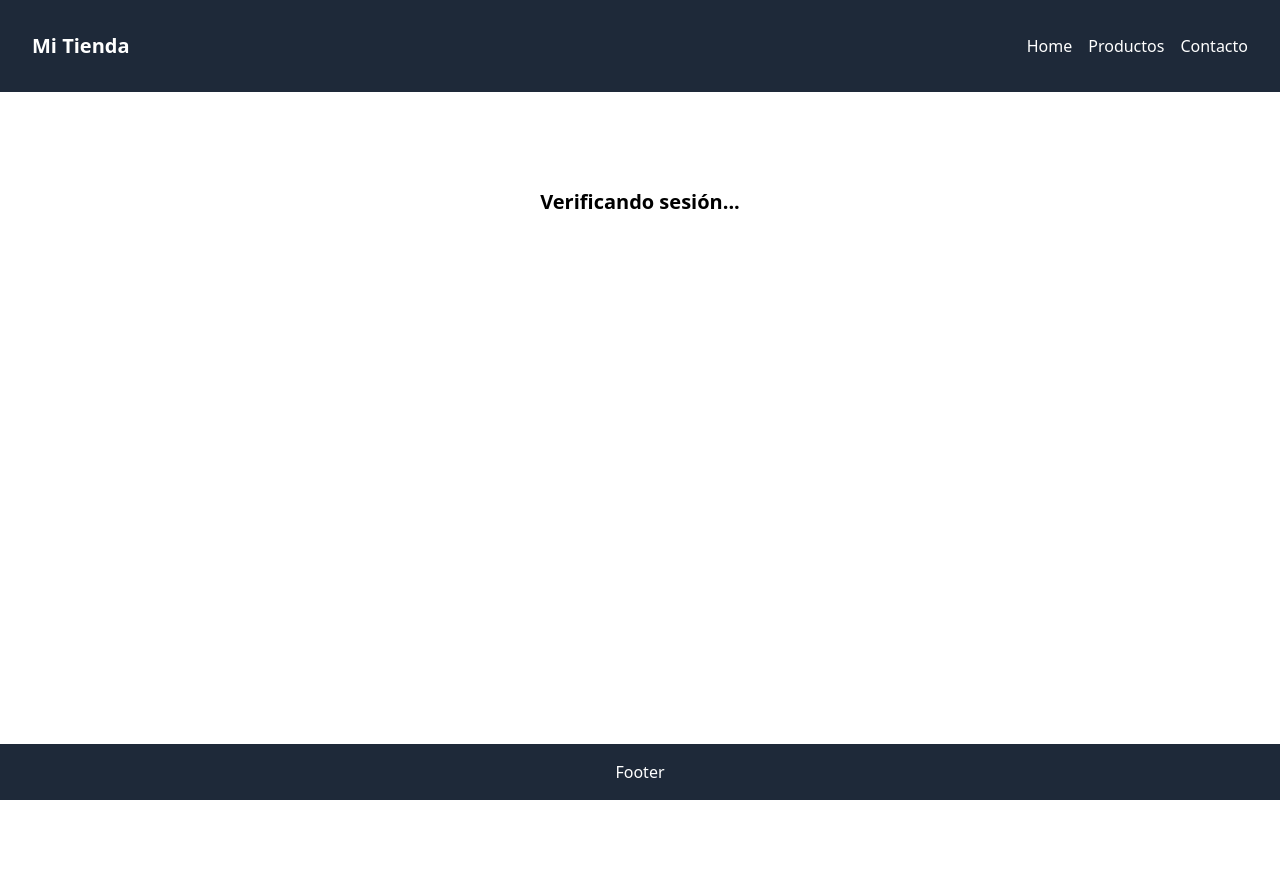
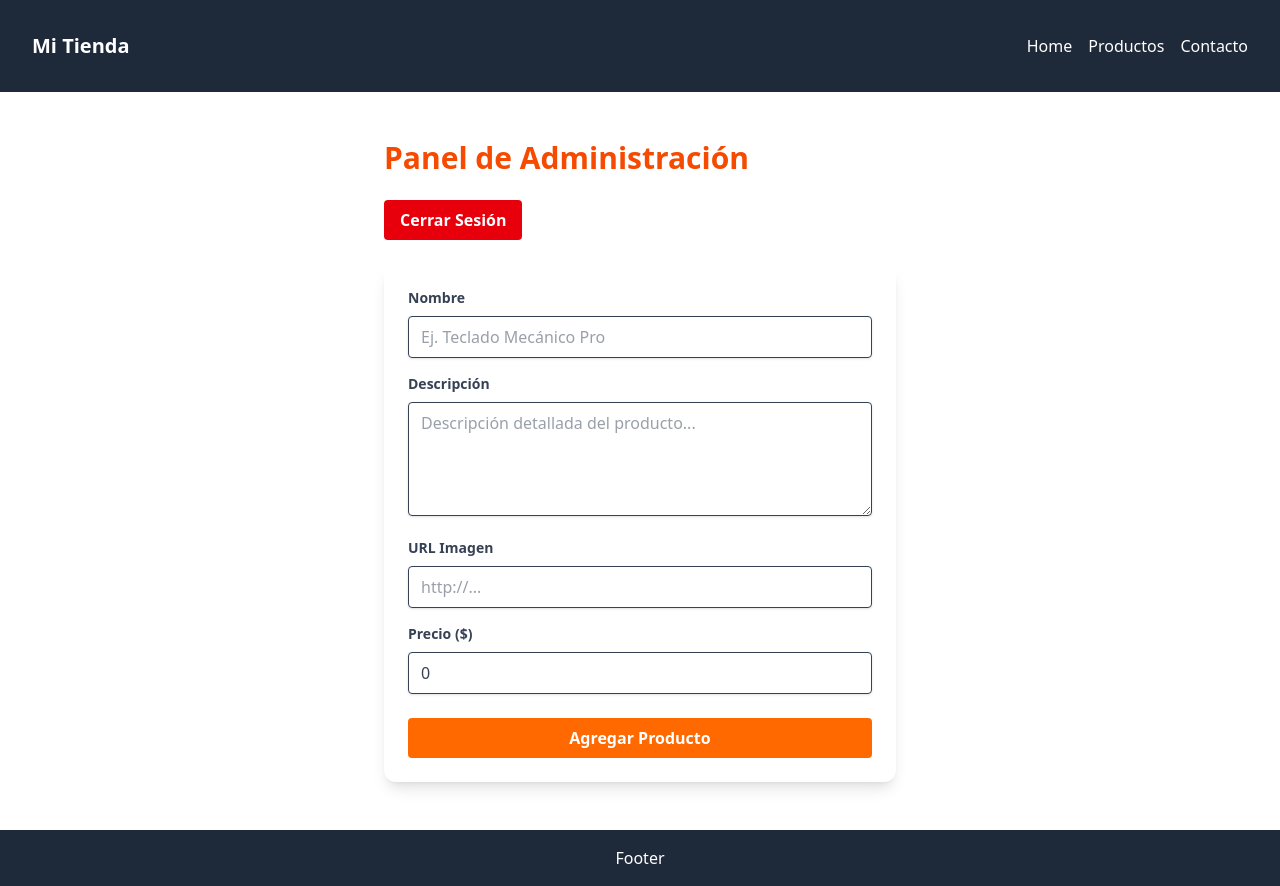
Before and after one commit to juancmdev/tienda_virtual_react, a React (Vite) app: page /admin in a window 1280 px wide. Before the commit the page ends 800 px from the top, so only its background shows below. Built offline with nearby package versions, Linux system fonts and the light colour scheme; sample sign-in values are in the browser's storage.

Commit message:
logout button created

```diff
--- a/src/components/ProtectedRoute.jsx
+++ b/src/components/ProtectedRoute.jsx
@@ -15,6 +15,8 @@ const ProtectedRoute = ({ children }) => {
     if (!token) {
       // 3. Si no hay token, redirigir
       navigate("/login");
+    } else {
+      setIsLoading(false);
     }
   }, [navigate]); // El array de dependencia asegura que se ejecute solo cuando navigate cambie
 
@@ -26,10 +28,9 @@ const ProtectedRoute = ({ children }) => {
         Verificando sesión...
       </div>
     );
-  } else {
-    // 4. Si el código llega hasta aquí (el token existe), se renderizan los hijos
-    return children;
   }
+  // 4. Si el código llega hasta aquí (el token existe), se renderizan los hijos
+  return children;
 };
 
 export default ProtectedRoute;
--- a/src/pages/AdminPage.jsx
+++ b/src/pages/AdminPage.jsx
@@ -1,6 +1,9 @@
 import { useState } from "react";
+import { useNavigate } from "react-router-dom";
 
 const AdminPage = () => {
+  const navigate = useNavigate();
+
   const [newProduct, setNewProduct] = useState({
     nombre: "",
     descripcion: "",
@@ -63,11 +66,24 @@ const AdminPage = () => {
     }
   };
 
+  const handleLogout = () => {
+    localStorage.removeItem("authToken");
+    navigate("/login");
+  };
+
   return (
     <div className="container mx-auto p-8 max-w-xl">
       <h1 className="text-3xl font-bold mb-6 text-orange-600">
         Panel de Administración
       </h1>
+
+      {/* Botón de Cerrar Sesión */}
+      <button
+        onClick={handleLogout}
+        className="mb-6 bg-red-600 hover:bg-red-700 text-white font-bold py-2 px-4 rounded focus:outline-none focus:shadow-outline transition duration-150"
+      >
+        Cerrar Sesión
+      </button>
 
       <form
         className="bg-white p-6 rounded-xl shadow-lg"
```
